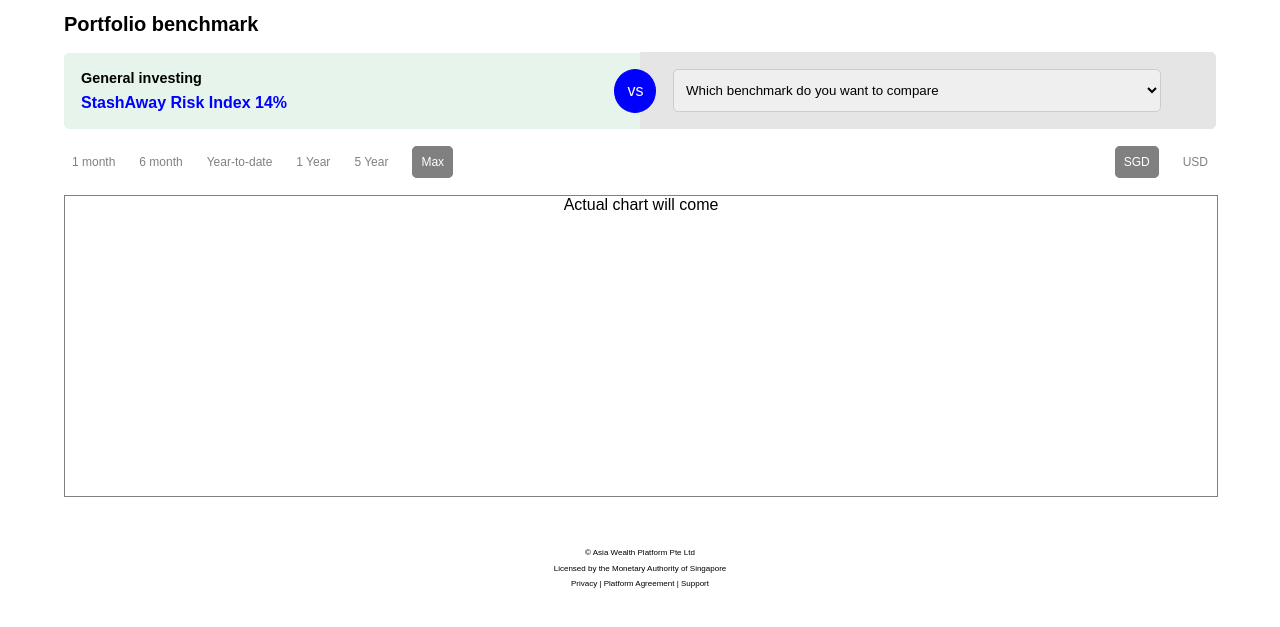
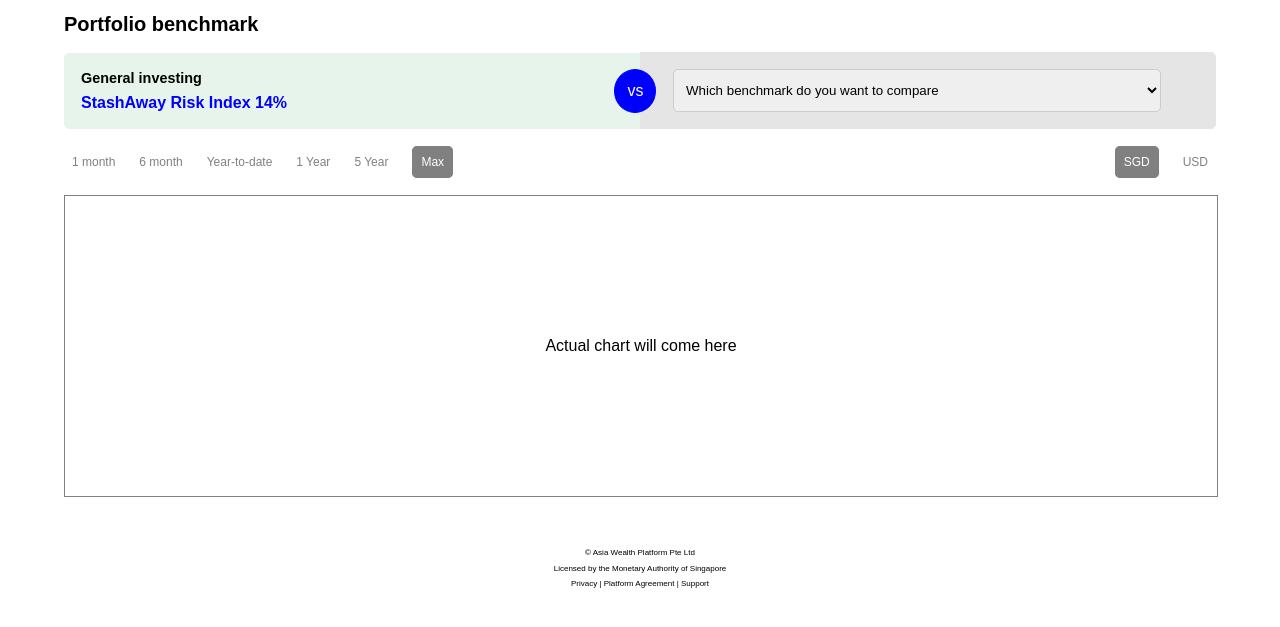
Before and after one commit to yusy4code/stashaway-assignment, a plain HTML site: page index.html in a window 1280 px wide. Shown: the part 173-800 px from the top of the page. Drawn offline with Linux system fonts and the light colour scheme.

Commit message:
layout changes

```diff
--- a/index.html
+++ b/index.html
@@ -3,7 +3,7 @@
 
 <head>
     <meta charset="UTF-8">
-    <title>Document</title>
+    <title>StashAway - Assignment</title>
     <link rel="stylesheet" href="style.css">
 </head>
 
@@ -50,7 +50,7 @@
                 <select class="comparison-input">
                     <option value="" selected="selected" hidden="hidden">Which benchmark do you want to compare</option>
                     <option value="60S40B">60% Stock and 40% Bond</option>
-                    <option value="80S20B">80% Stock and 20% Bond</option>
+                    <option value="20S80B">20% Stock and 80% Bond</option>
                 </select>
             </div>
         </div>
@@ -75,7 +75,7 @@
         </div>
         <br>
         <div class="chart">
-            Actual chart will come
+            <p>Actual chart will come here</p>
         </div>
     </div>
     <footer>
--- a/style.css
+++ b/style.css
@@ -198,6 +198,9 @@
   height: 300px;
   border: 1px solid grey;
   text-align: center;
+  display: flex;
+  justify-content: center;
+  align-items: center;
 }
 
 footer {
```
